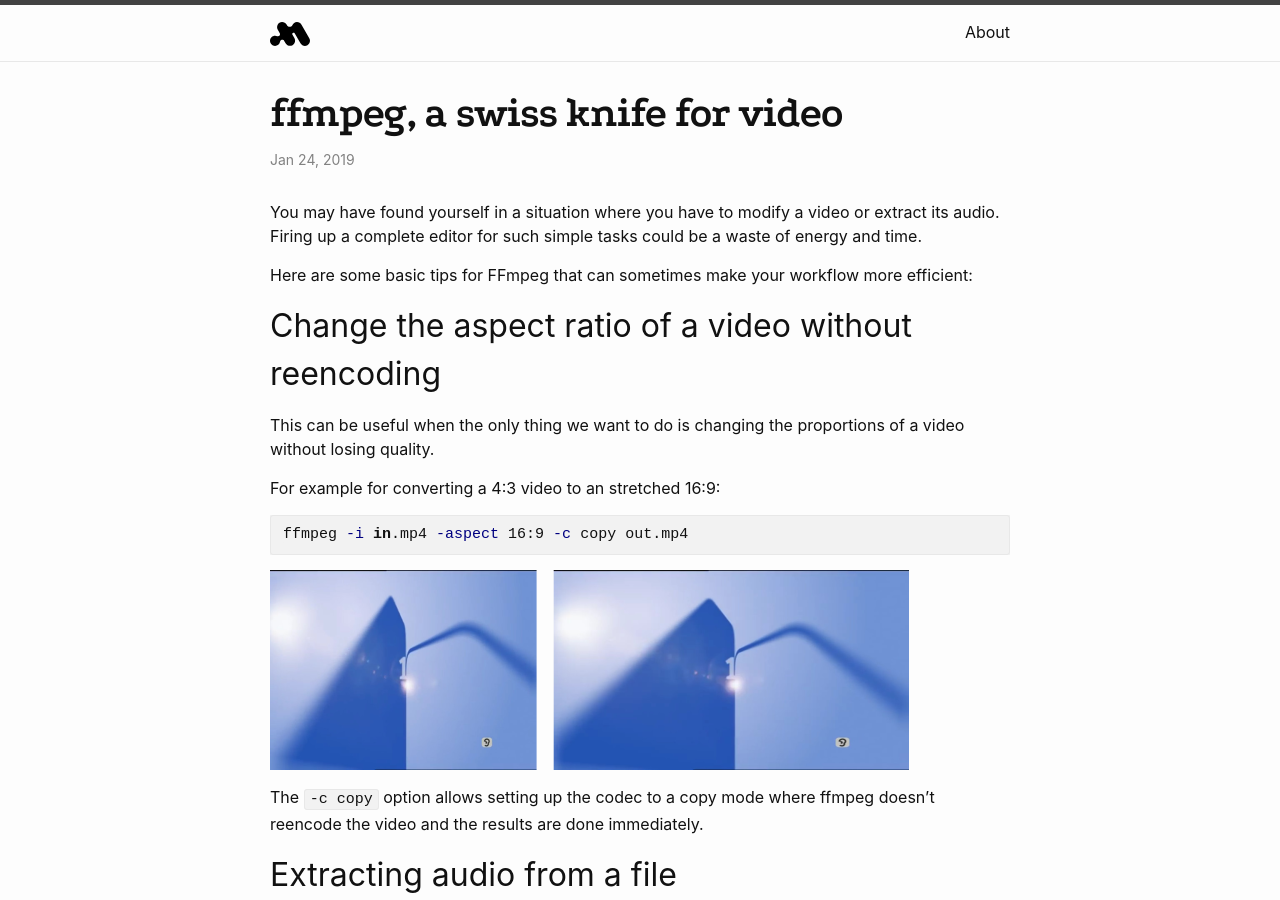
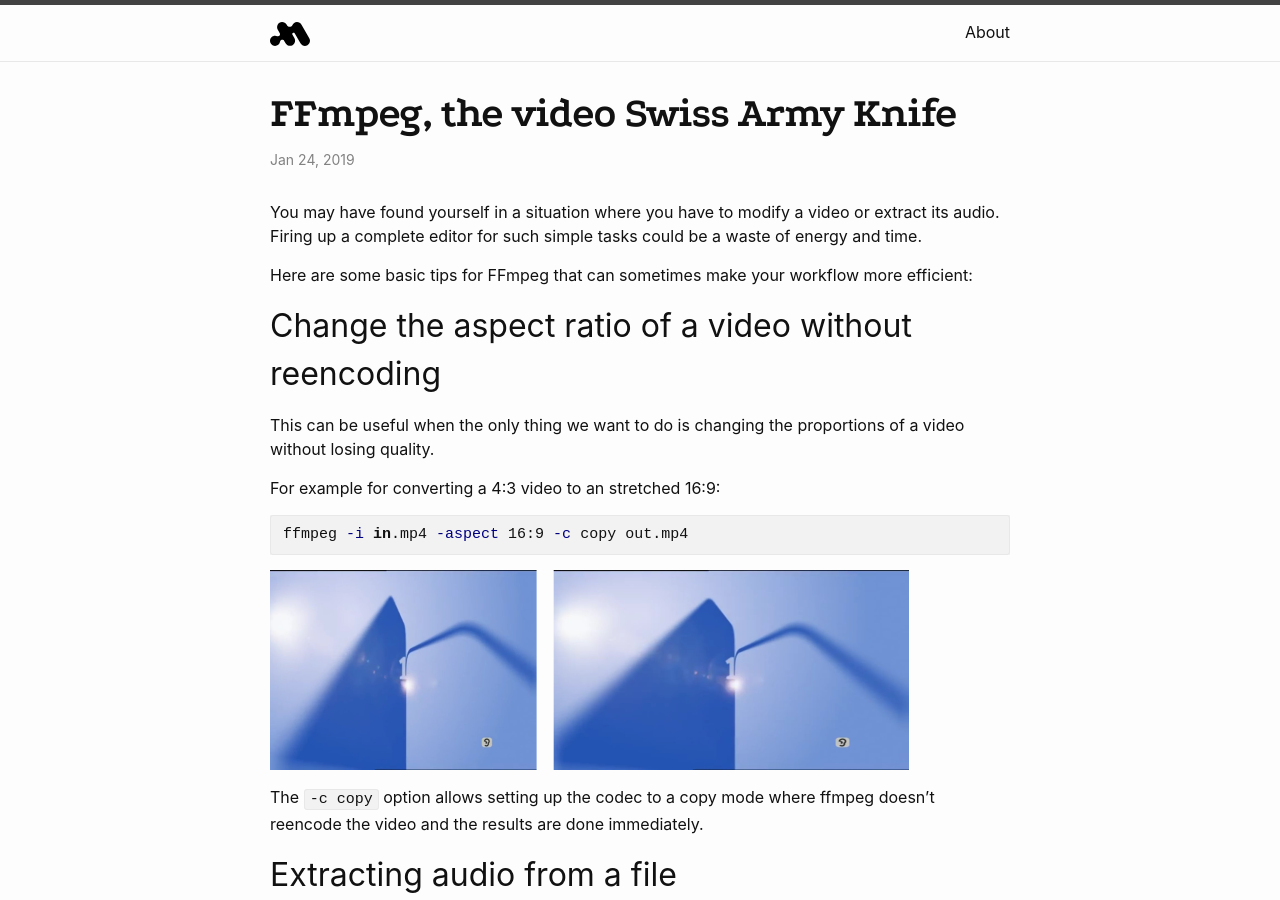
Before and after one commit to manueljimenezs/manueljimenezs.github.io, a Jekyll site: the page built from _posts/2019-01-24-ffmpeg-swiss-knife.markdown, in a window 1280 px wide and 900 px high. Built offline with Jekyll 4.4.1, drawn with Linux system fonts in a browser that asks for light colours.

Commit message:
post fixes

```diff
--- a/_posts/2019-01-24-ffmpeg-swiss-knife.markdown
+++ b/_posts/2019-01-24-ffmpeg-swiss-knife.markdown
@@ -1,8 +1,8 @@
 ---
 layout: post
-title:  "ffmpeg, a swiss knife for video"
+title:  "FFmpeg, the video Swiss Army Knife"
 date:   2019-01-24 10:55:30 +01:00
-categories: video
+categories: tips
 ---
 
 You may have found yourself in a situation where you have to modify a video or extract its audio. Firing up a complete editor for such simple tasks could be a waste of energy and time.
```
Also changed, not shown: _posts/2019-01-16-mutool.md (+1 -1 lines), _posts/2019-07-06-rpi-openwrt.md (+2 -0 lines).
